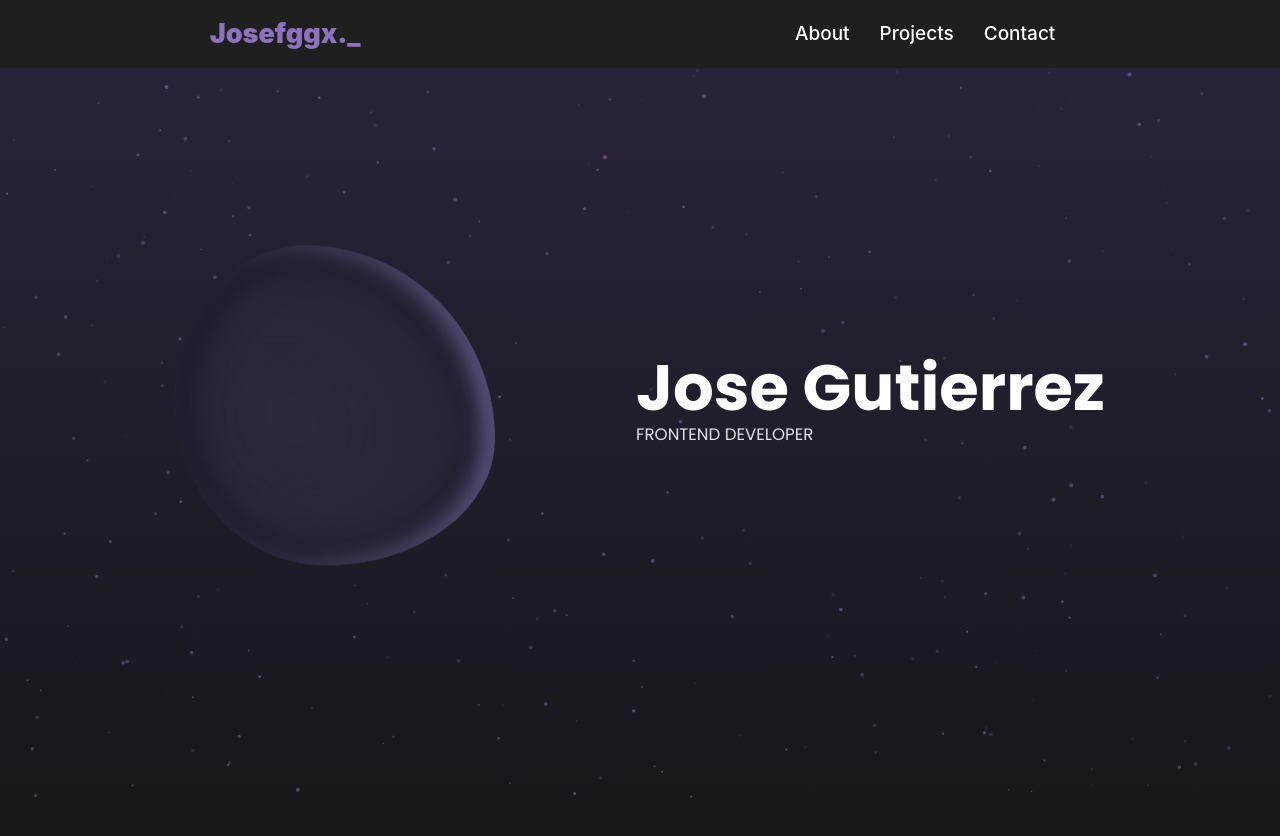
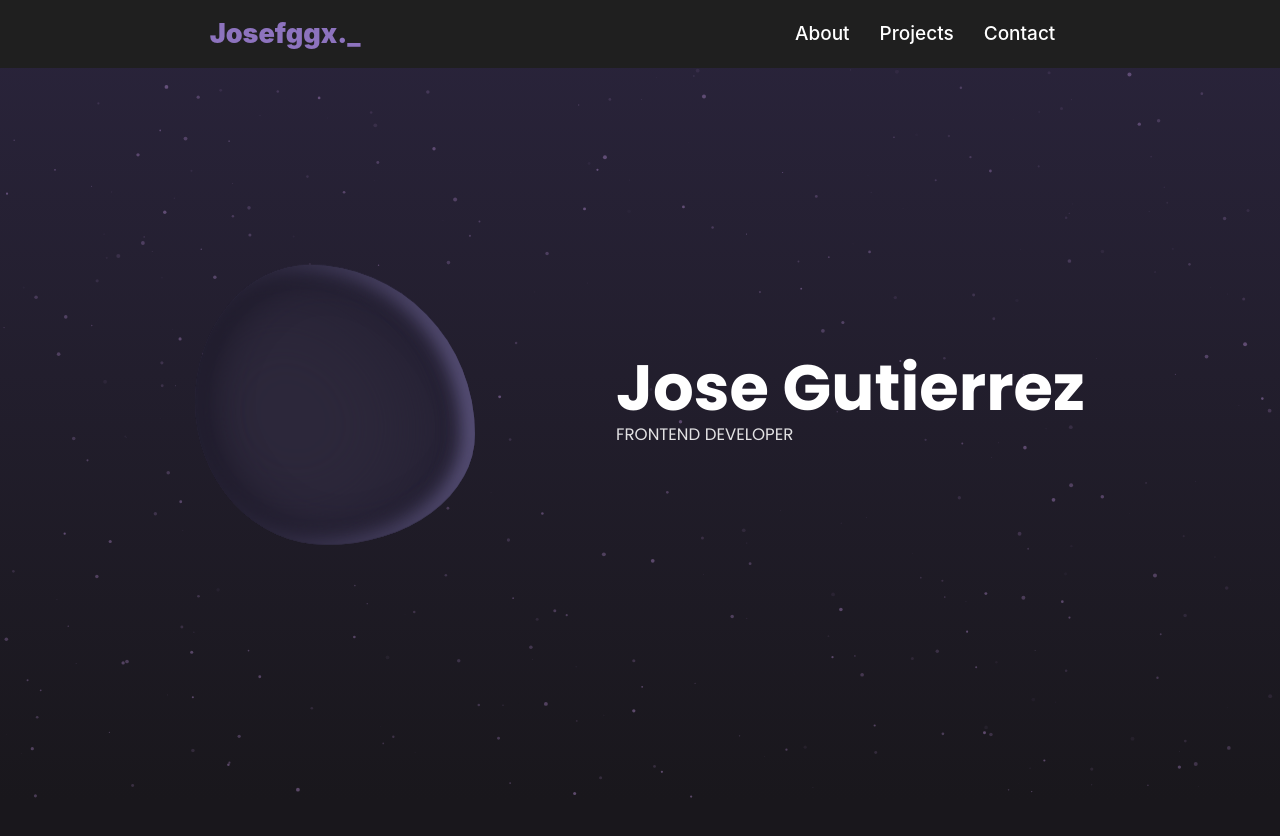
Before and after one commit to josefggx/Portfolio, a React (Vite) app: page / in a window 1280 px wide. Shown: the top 836 px of the page. Built offline with nearby package versions, Linux system fonts and the light colour scheme.

Commit message:
💄 update: size of figure

```diff
--- a/src/components/HeroFigure/HeroFigure.scss
+++ b/src/components/HeroFigure/HeroFigure.scss
@@ -8,8 +8,8 @@
   display: block;
   min-height: 100px;
   min-width: 100px;
-  width: 40vh;
-  height: 40vh;
+  width: 35vh;
+  height: 35vh;
   background-color: #2d283b;
   box-shadow: #1a1725 10px 0px 40px 0px inset, #7b71a7 -10px 0px 20px 0px inset,
     #242033 -40px 10px 100px 0px inset;
```
